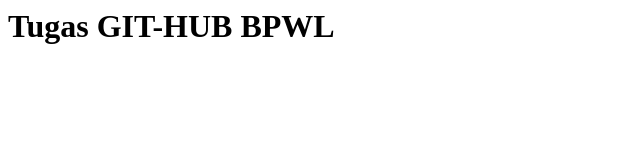
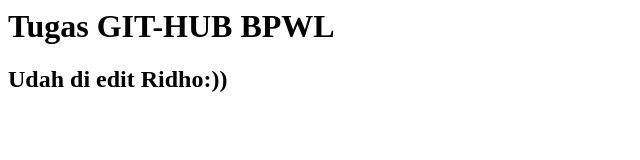
Before and after one commit to SaniyyahAzhari/Saniyyah20tib, a plain HTML site: page index.html in a window 1280 px wide. Shown: the whole page, without its empty margins (0-640 px from the left). Drawn offline with Linux system fonts and the light colour scheme.

Commit message:
Update index.html
HEHE

```diff
--- a/index.html
+++ b/index.html
@@ -1 +1,2 @@
 <h1> Tugas GIT-HUB BPWL </h1>
+<h2>Udah di edit Ridho:))</h2>
```
